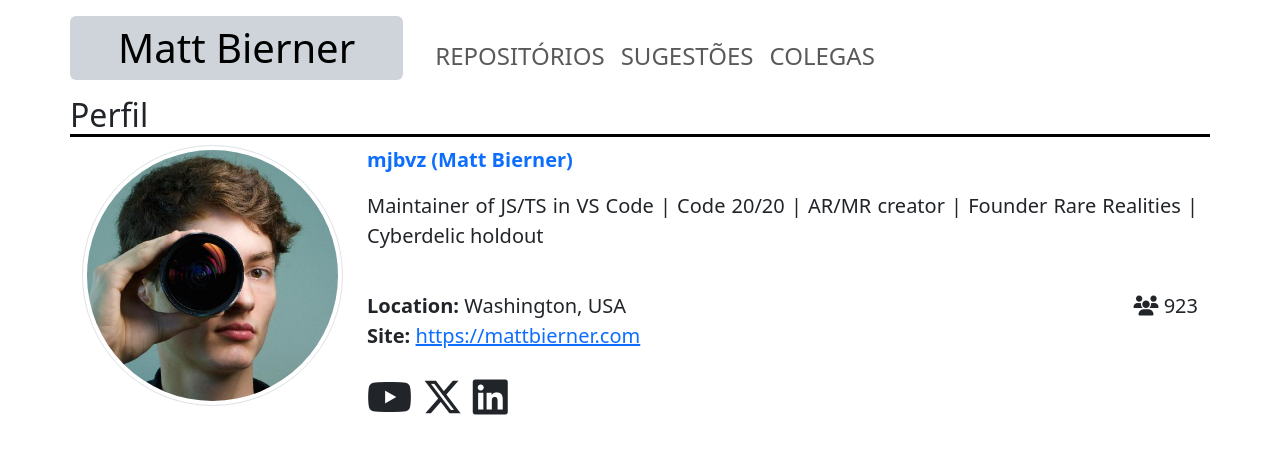
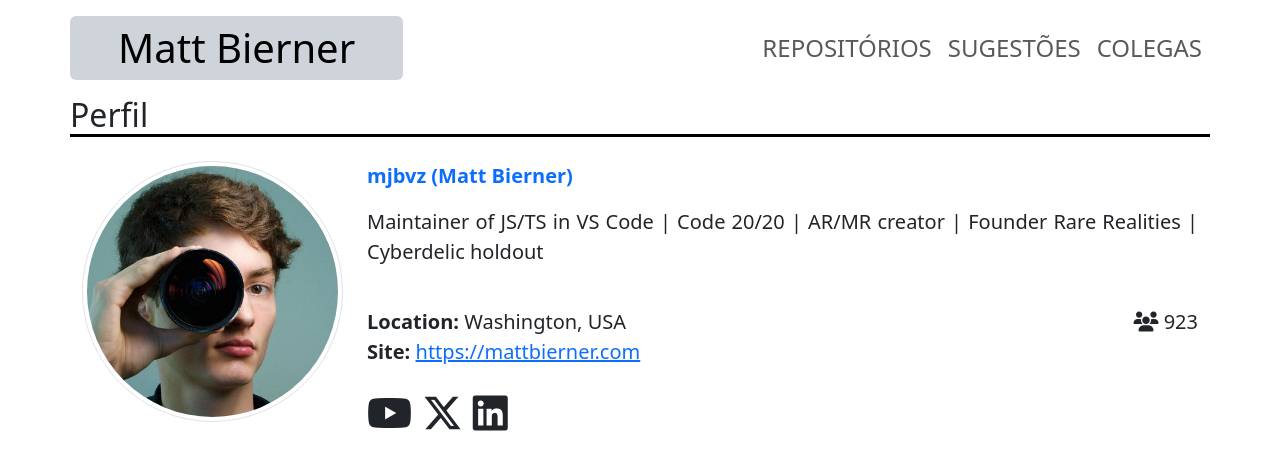
Before and after one commit to jaoppb/diw_tp, a plain HTML site: page index.html in a window 1280 px wide. Drawn offline with nearby package versions, Linux system fonts and the light colour scheme.

Commit message:
fix: navbar expanded to right and better section positioning

```diff
--- a/assets/css/main.css
+++ b/assets/css/main.css
@@ -1,9 +1,11 @@
 header {
     top: 0;
+    z-index: 1000;
 }
 
 main {
     margin-top: 80px;
+    padding-bottom: 200px;
 }
 
 #bio {
--- a/index.html
+++ b/index.html
@@ -27,7 +27,7 @@
             </button>
 
             <div class="collapse navbar-collapse" id="navbar-items">
-                <div class="navbar-nav ms-2 mt-3">
+                <div class="navbar-nav ms-auto">
                     <a href="#repo" class="nav-item nav-link">
                         <h4 class="m-0">REPOSITÓRIOS</h4>
                     </a>
@@ -42,9 +42,9 @@
         </nav>
     </header>
     <main class="container-fluid">
-        <div class="container pt-3">
+        <div id="profile" class="container pt-3">
             <h2 class="row border-bottom border-3 border-black">Perfil</h2>
-            <div class="row fs-5">
+            <div class="row fs-5 mt-4">
                 <div class="col-5 col-lg-4 col-xl-3">
                     <img class="w-100 border border-1 p-1 rounded-circle" src="assets/img/profile.png" alt="perfil">
                 </div>
```
